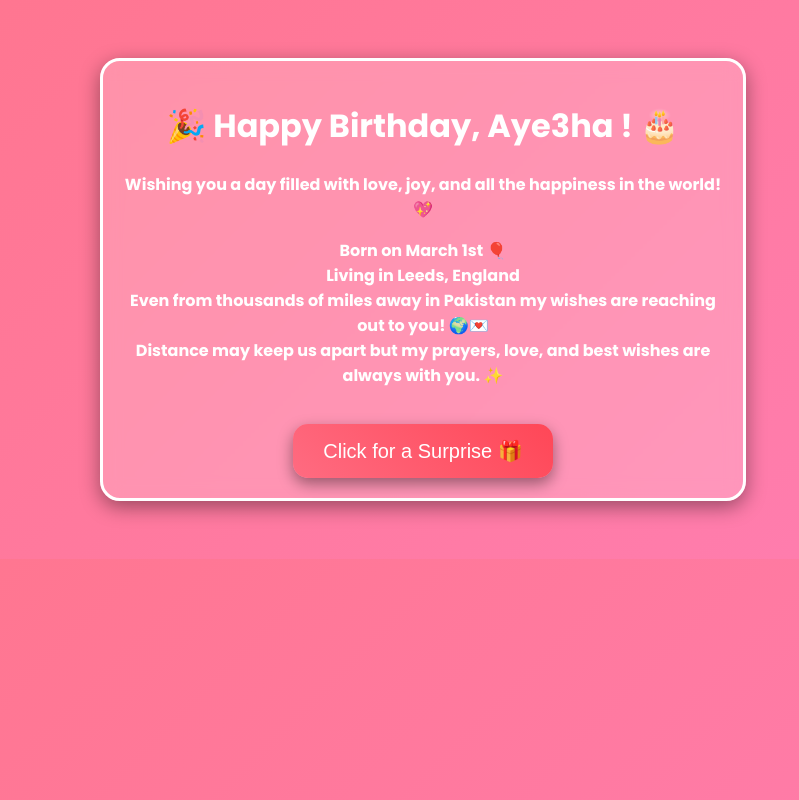
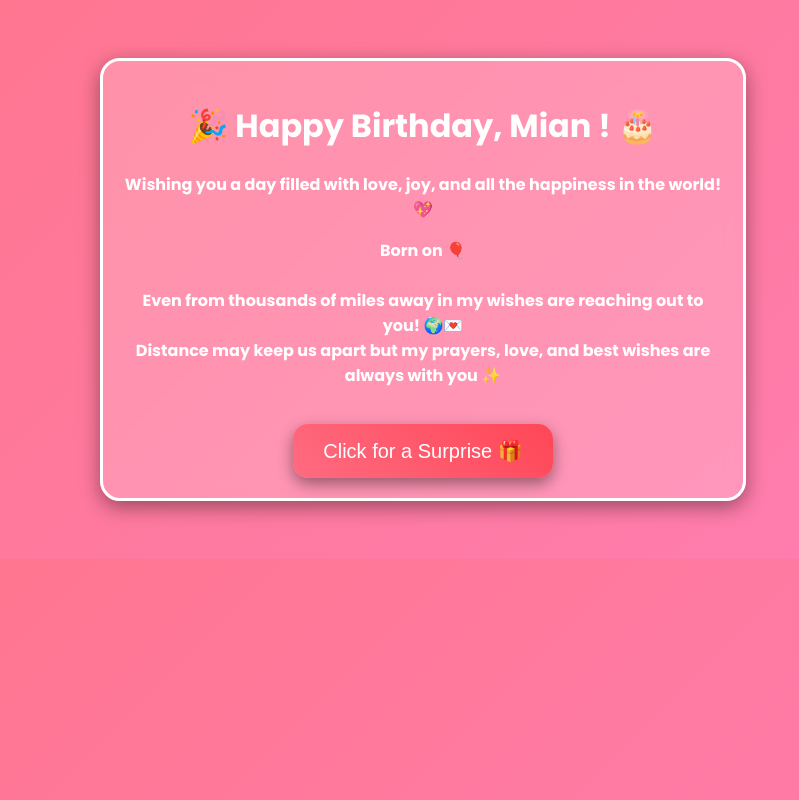
Before and after one commit to Mian-3/HBD1, a plain HTML site: page index.html in a window 1280 px wide. Shown: the whole page, without its empty margins (217-1016 px from the left). Drawn offline with Linux system fonts and the light colour scheme.

Commit message:
Update index.html

```diff
--- a/index.html
+++ b/index.html
@@ -3,18 +3,18 @@
 <head>
   <meta charset="UTF-8">
   <meta name="viewport" content="width=device-width, initial-scale=1.0">
-  <title>Happy Birthday Ashu ❤️</title>
+  <title>Happy Birthday ❤️</title>
   <link rel="stylesheet" href="style.css">
   <link href="https://fonts.googleapis.com/css2?family=Poppins:wght@300;400;700&display=swap" rel="stylesheet">
 </head>
 <body>
   <div class="container">
-    <h1 class="animate-text">🎉 Happy Birthday, Aye3ha ! 🎂</h1>
+    <h1 class="animate-text">🎉 Happy Birthday, Mian  ! 🎂</h1>
     <p class="animate-text">Wishing you a day filled with love, joy, and all the happiness in the world! 💖</p>
-    <p class="animate-text">Born on March 1st  🎈<br>
-      Living in Leeds, England <br>
-      Even from thousands of miles away in Pakistan my wishes are reaching out to you! 🌍💌<br>
-      Distance may keep us apart but my prayers, love, and best wishes are always with you. ✨</p>
+    <p class="animate-text">Born on   🎈<br>
+      <br>
+      Even from thousands of miles away in   my wishes are reaching out to you! 🌍💌<br>
+      Distance may keep us apart but my prayers, love, and best wishes are always with you ✨</p>
 
     <button class="animate-button" onclick="showMessage()">Click for a Surprise 🎁</button>
 
```
